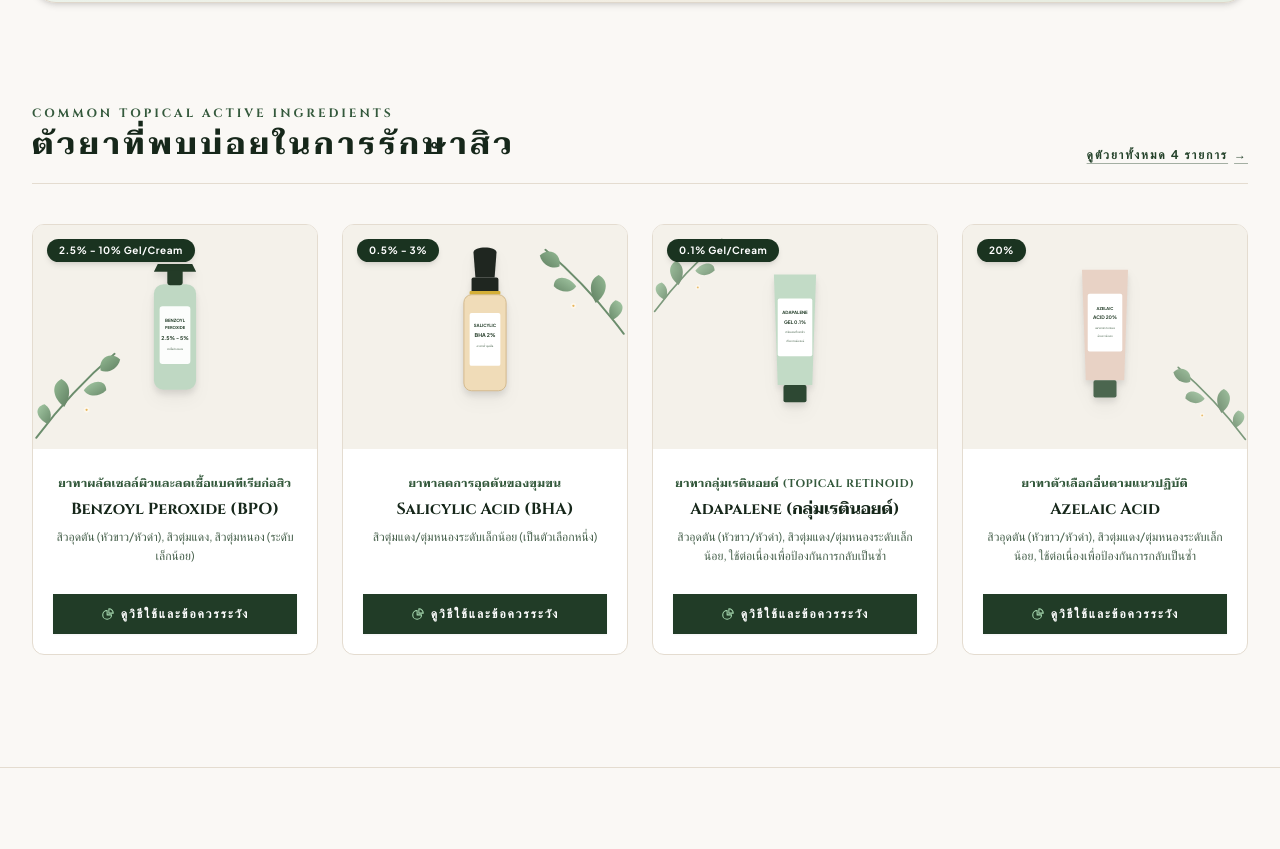
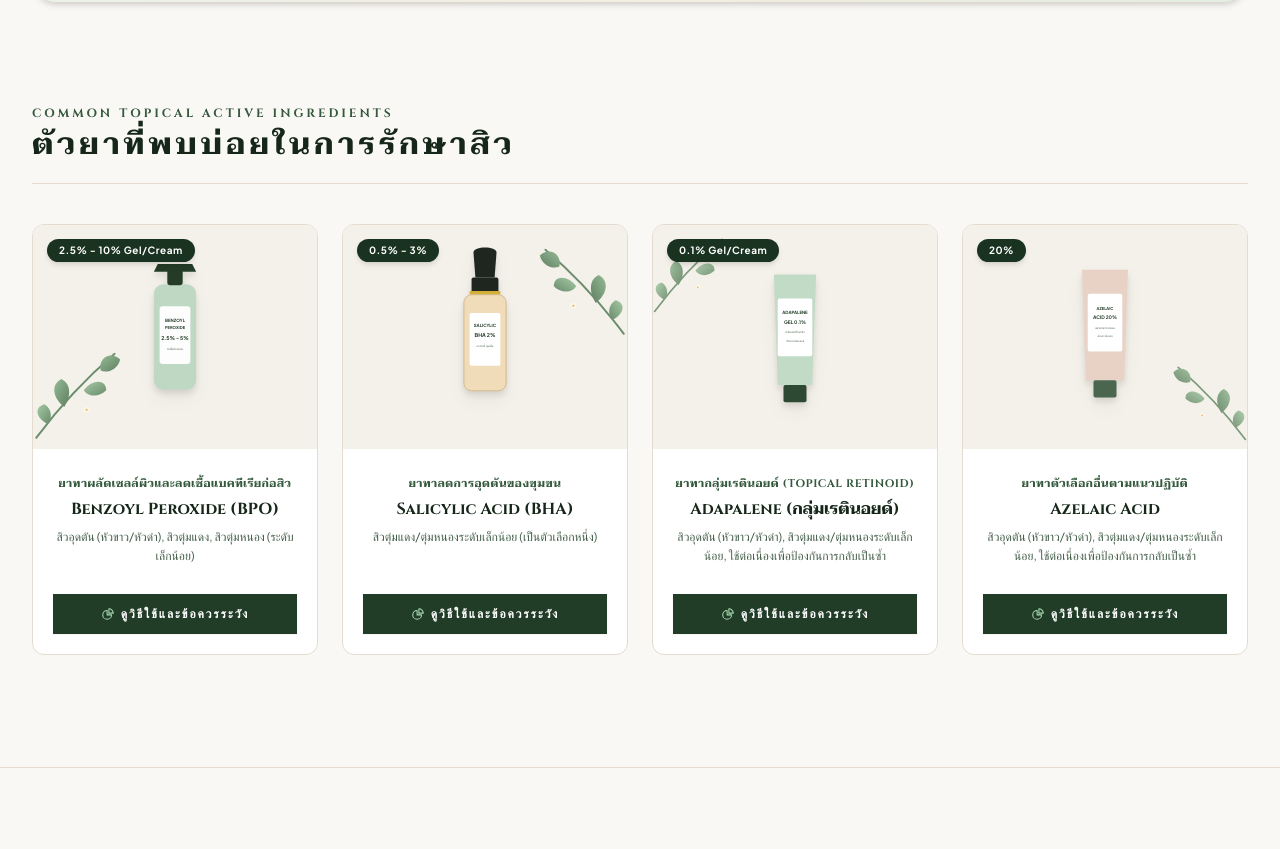
Before and after one commit to 77Henvi/AcneCare, a Next.js app: page / in a window 1280 px wide. Shown: the part 1966-2815 px from the top of the page. Built offline with nearby package versions, Linux system fonts and the light colour scheme; a web font is replaced by a local one.

Commit message:
Update NewArrivalsSection.tsx [F1lthy]
-- johndoe with the push

```diff
--- a/components/purelis/NewArrivalsSection.tsx
+++ b/components/purelis/NewArrivalsSection.tsx
@@ -21,7 +21,7 @@ const item = {
 };
 
 export default function NewArrivalsSection() {
-  const { setSelectedMedication, showToast } = useTreatment();
+  const { setSelectedMedication } = useTreatment();
 
   return (
     <section id="medications" className="bg-[#FAF8F5] pb-20 sm:pb-24 lg:pb-28">
@@ -32,7 +32,7 @@ export default function NewArrivalsSection() {
           whileInView={{ opacity: 1, y: 0 }}
           viewport={{ once: true, margin: "-40px" }}
           transition={{ duration: 0.5 }}
-          className="mb-10 flex flex-col sm:flex-row sm:items-end justify-between border-b border-[#E4DCD0] pb-5 gap-3"
+          className="mb-10 border-b border-[#E4DCD0] pb-5"
         >
           <div>
             <span className="font-display text-xs font-bold uppercase tracking-[0.25em] text-[#34593C]">
@@ -42,13 +42,6 @@ export default function NewArrivalsSection() {
               ตัวยาที่พบบ่อยในการรักษาสิว
             </h2>
           </div>
-          <button
-            onClick={() => showToast("กำลังแสดงข้อมูลตัวยา 4 รายการ 4 กลุ่มหลัก")}
-            className="group flex items-center gap-1.5 text-xs font-bold uppercase tracking-[0.16em] text-[#24422A] underline decoration-[#24422A]/40 underline-offset-4 transition-colors hover:text-[#142618]"
-          >
-            <span>ดูตัวยาทั้งหมด 4 รายการ</span>
-            <span className="transition-transform group-hover:translate-x-1">→</span>
-          </button>
         </motion.div>
 
         {/* 4 Medication Cards Grid with Stagger */}
```
